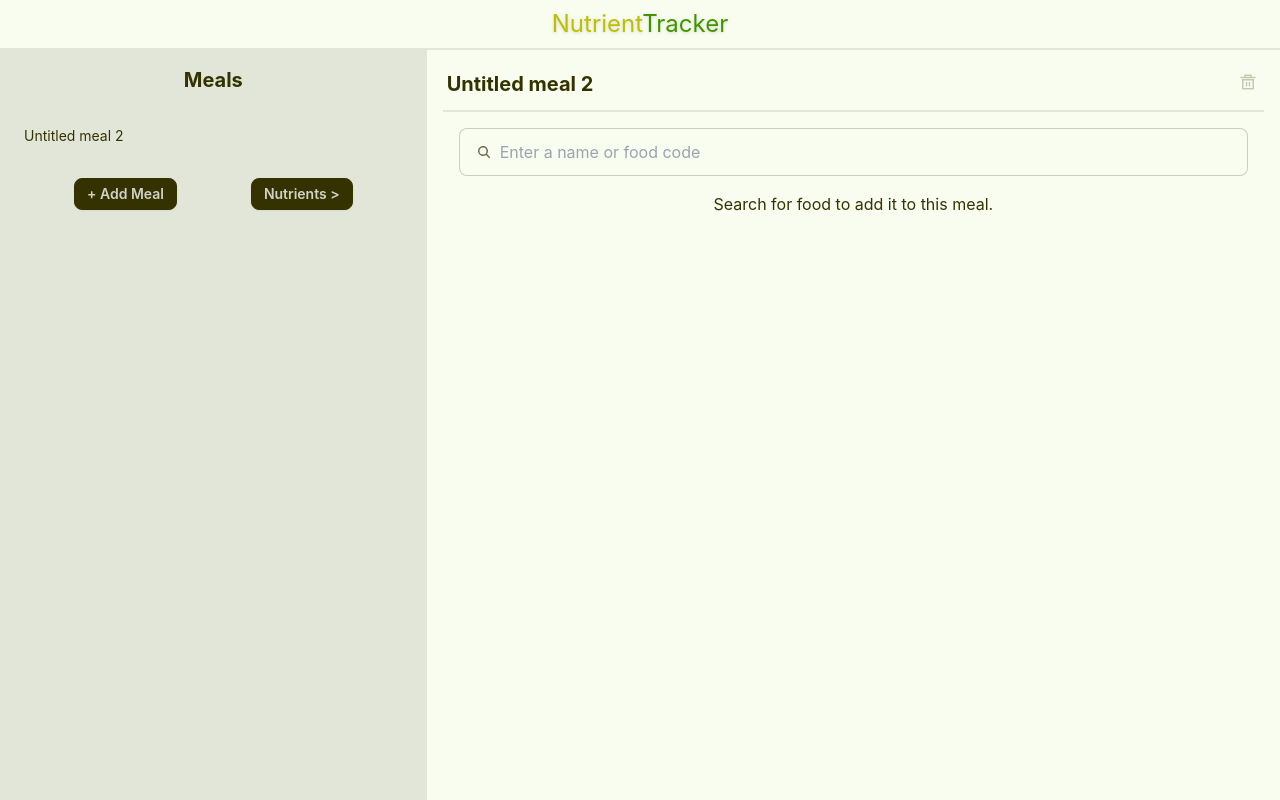
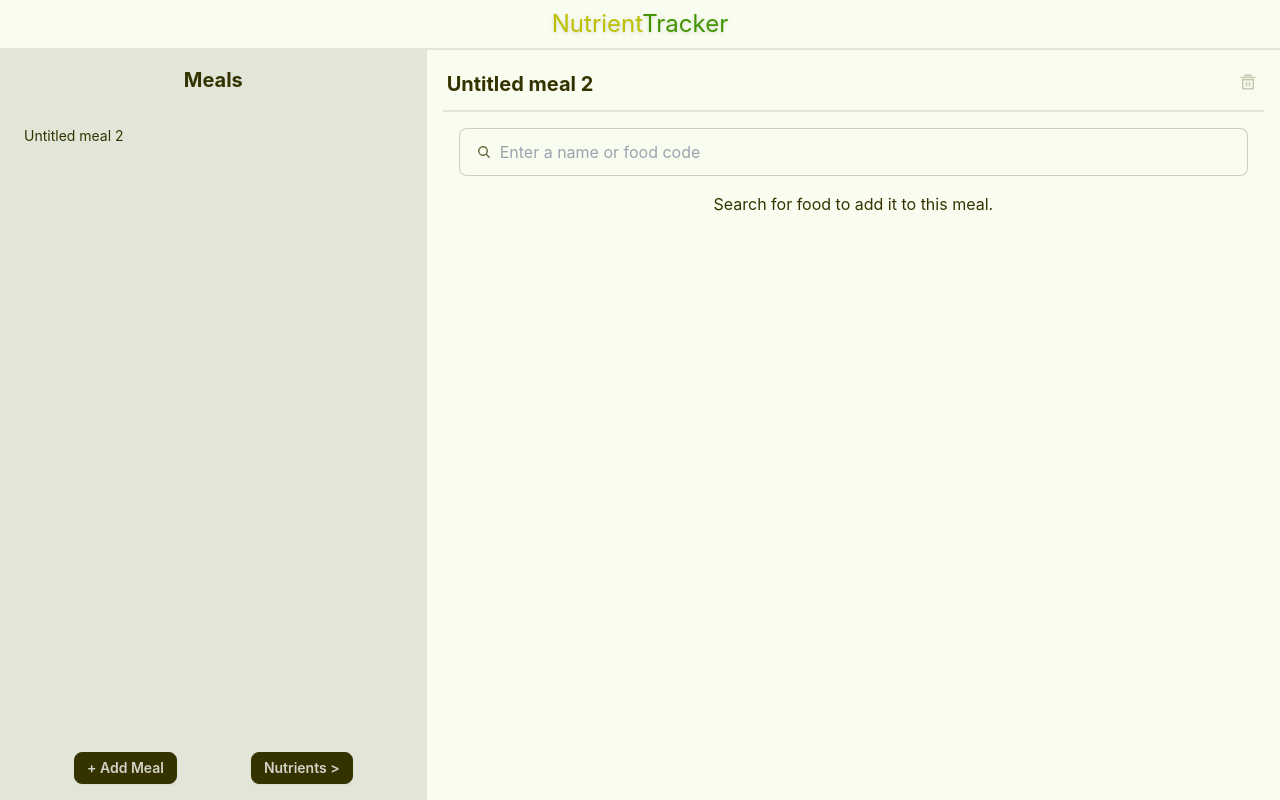
Before and after one commit to b3nk3lly/nutrient-tracker, a React (Create React App) app: page / in a window 1280 px wide. Built offline with nearby package versions, Linux system fonts and the light colour scheme.

Commit message:
Split SideContent into multiple components

```diff
--- a/src/components/MealsSection.tsx
+++ b/src/components/MealsSection.tsx
@@ -2,8 +2,7 @@
 
 import { useState } from "react";
 import MealCard from "./meals/MealCard";
-import SideContentMenuOption from "./layout/SideContentMenuOption";
-import SideContent from "./layout/SideContent";
+import SideContent from "./layout/SideContent/SideContent";
 import MainContent from "./layout/MainContent";
 import createNewMeal from "../functions/createNewMeal";
 import MealName from "./meals/MealName";
@@ -80,10 +79,9 @@ export default function MealsSection({ onChangePage }: Readonly<MealsSectionProp
 	return (
 		<>
 			<SideContent title="Meals">
-				<div className="overflow-y-auto w-full">
-					<ul className="menu space-y-2 flex-col overflow-auto">
+				<SideContent.Menu>
 					{meals.map((meal) => (
-							<SideContentMenuOption
+						<SideContent.MenuOption
 							key={meal.id}
 							label={meal.name}
 							selected={meal.id === selectedMealId}
@@ -101,17 +99,15 @@ export default function MealsSection({ onChangePage }: Readonly<MealsSectionProp
 							]}
 						/>
 					))}
-					</ul>
-				</div>
-
-				<div className="w-full flex justify-evenly self-end">
+				</SideContent.Menu>
+				<SideContent.Footer>
 					<button className="btn btn-sm btn-neutral" onClick={handleAddMeal}>
 						+ Add Meal
 					</button>
 					<button className="btn btn-sm btn-neutral" onClick={onChangePage}>
 						Nutrients &gt;
 					</button>
-				</div>
+				</SideContent.Footer>
 			</SideContent>
 			<MainContent
 				headerContent={
--- a/src/components/NutrientsSection.tsx
+++ b/src/components/NutrientsSection.tsx
@@ -1,8 +1,7 @@
 import { useEffect, useState } from "react";
-import SideContent from "./layout/SideContent";
+import SideContent from "./layout/SideContent/SideContent";
 import MainContent from "./layout/MainContent";
 import NutrientGroup from "../types/nutrientGroup";
-import SideContentMenuOption from "./layout/SideContentMenuOption";
 import Nutrient from "../types/nutrient";
 import IconButton from "./IconButton";
 import DeselectAllIcon from "./icons/DeselectAllIcon";
@@ -100,9 +99,9 @@ export default function NutrientsSection({ onChangePage }: Readonly<NutrientsSec
 	return (
 		<>
 			<SideContent title="Nutrients">
-				<ul className="menu space-y-2 w-full">
+				<SideContent.Menu>
 					{nutrientGroups.map((group) => (
-						<SideContentMenuOption
+						<SideContent.MenuOption
 							key={group.id}
 							label={
 								<p>
@@ -133,15 +132,15 @@ export default function NutrientsSection({ onChangePage }: Readonly<NutrientsSec
 							]}
 						/>
 					))}
-				</ul>
-				<div className="w-full flex justify-evenly">
+				</SideContent.Menu>
+				<SideContent.Footer>
 					<button className="btn btn-sm btn-neutral" onClick={onChangePage}>
 						&lt; Meals
 					</button>
 					<button className="btn btn-sm btn-neutral" type="submit">
 						Generate Report
 					</button>
-				</div>
+				</SideContent.Footer>
 			</SideContent>
 			<MainContent
 				headerContent={
--- a/src/components/ReportSection.tsx
+++ b/src/components/ReportSection.tsx
@@ -2,7 +2,7 @@
 
 import ReportData from "../types/reportData";
 import MainContent from "./layout/MainContent";
-import SideContent from "./layout/SideContent";
+import SideContent from "./layout/SideContent/SideContent";
 import MealTable from "./report/MealTable";
 
 interface ReportSectionProps {
--- a/src/components/layout/SideContent.tsx
+++ /dev/null
@@ -1,13 +0,0 @@
-interface SideContentProps {
-	title: string;
-	children: React.ReactNode;
-}
-
-export default function SideContent({ title, children }: Readonly<SideContentProps>) {
-	return (
-		<aside className="w-1/3 bg-base-200 flex flex-col items-center py-4 space-y-4 overflow-hidden">
-			<h2 className="text-xl font-bold text-center text-neutral">{title}</h2>
-			{children}
-		</aside>
-	);
-}
--- /dev/null
+++ b/src/components/layout/SideContent/SideContent.tsx
@@ -0,0 +1,23 @@
+import SideContentMenu from "./SideContentMenu";
+import SideContentMenuOption from "./SideContentMenuOption";
+import SideContentFooter from "./SideContentFooter";
+
+interface SideContentProps {
+	title: string;
+	children: React.ReactNode;
+}
+
+function SideContent({ title, children }: Readonly<SideContentProps>) {
+	return (
+		<aside className="w-1/3 bg-base-200 flex flex-col items-center py-4 space-y-4 overflow-hidden">
+			<h2 className="text-xl font-bold text-center text-neutral">{title}</h2>
+			{children}
+		</aside>
+	);
+}
+
+SideContent.Menu = SideContentMenu;
+SideContent.MenuOption = SideContentMenuOption;
+SideContent.Footer = SideContentFooter;
+
+export default SideContent;
--- /dev/null
+++ b/src/components/layout/SideContent/SideContentFooter.tsx
@@ -0,0 +1,9 @@
+import React from "react";
+
+interface SideContentFooterProps {
+	children: React.ReactNode;
+}
+
+export default function SideContentFooter({ children }: SideContentFooterProps) {
+	return <div className="w-full flex justify-evenly self-end">{children}</div>;
+}
--- /dev/null
+++ b/src/components/layout/SideContent/SideContentMenu.tsx
@@ -0,0 +1,13 @@
+import React from "react";
+
+interface SideContentMenuProps {
+	children: React.ReactNode;
+}
+
+export default function SideContentMenu({ children }: SideContentMenuProps) {
+	return (
+		<div className="grow overflow-y-auto w-full">
+			<ul className="menu space-y-2 flex-col overflow-auto">{children}</ul>
+		</div>
+	);
+}
```
Also changed, not shown: src/components/layout/SideContent/SideContentMenuOption.tsx (renamed from src/components/layout/SideContentMenuOption.tsx). Lines whose indentation alone changed are shown as unchanged.
